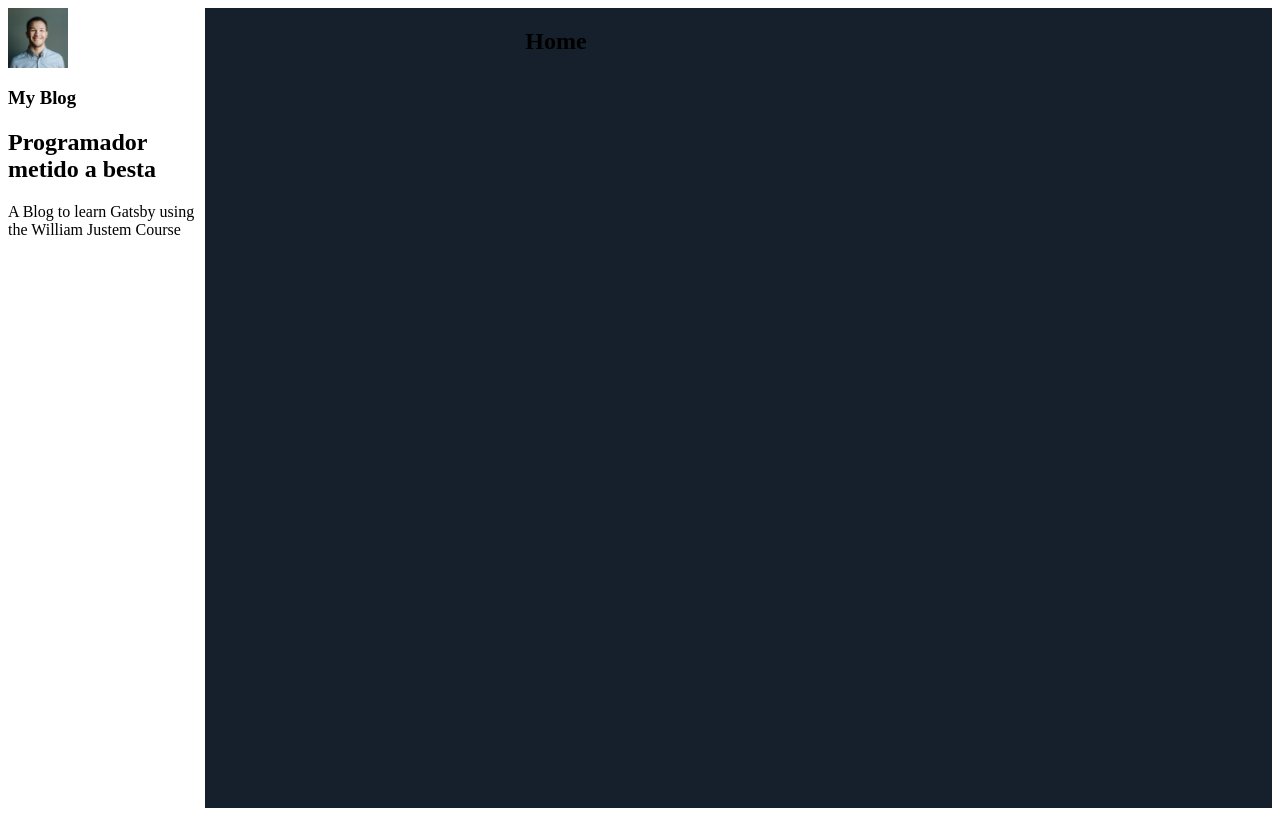
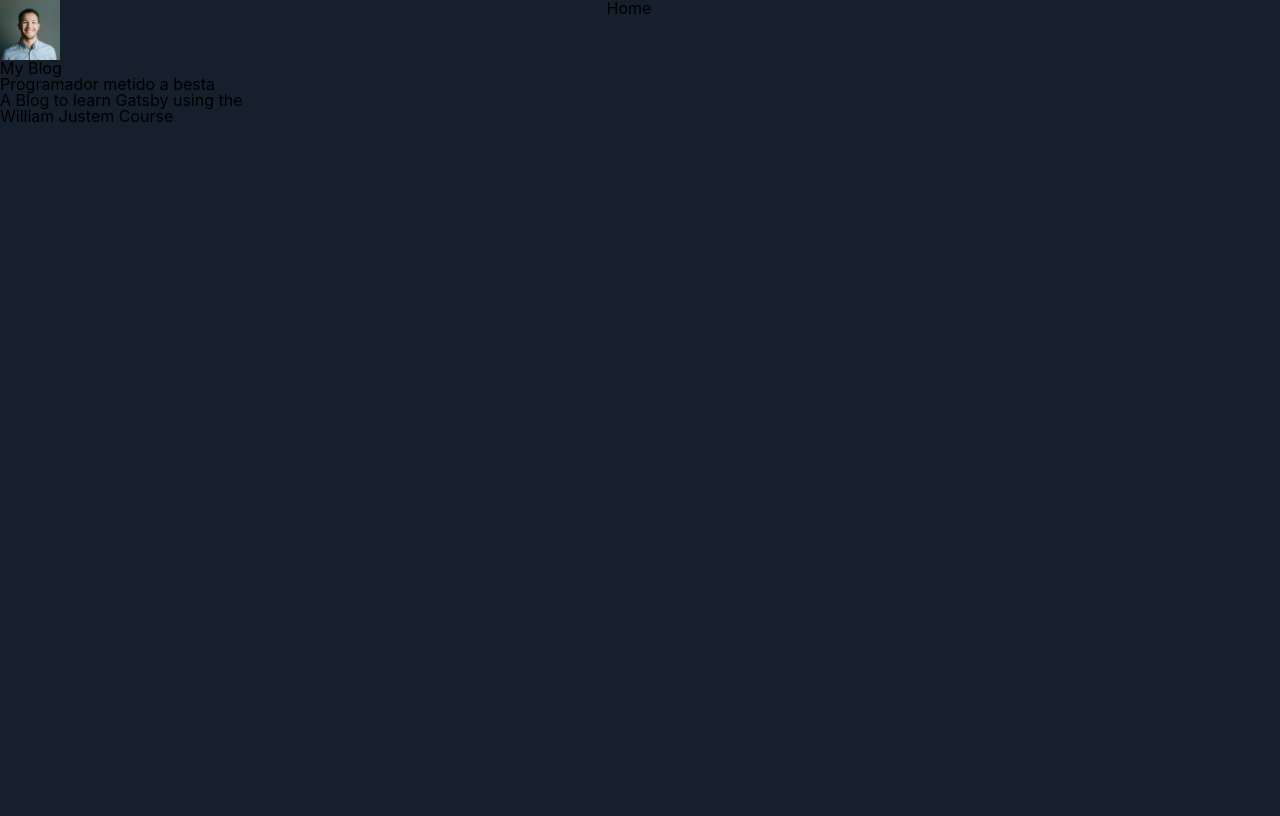
Before and after one commit to masptj/my-blog, a Gatsby site: page / in a window 1280 px wide. Built offline with nearby package versions, Linux system fonts and the light colour scheme; Gatsby itself is replaced by a stand-in of ours.

Commit message:
Configured Global Style with reset

```diff
--- a/src/components/Layout/index.js
+++ b/src/components/Layout/index.js
@@ -3,6 +3,7 @@ import PropTypes from "prop-types"
 import Profile from "../Profile"
 
 import styled from "styled-components"
+import GlobalStyles from '../../styles/global'
 
 const LayoutWrapper = styled.section`
   display: flex;
@@ -17,6 +18,7 @@ background: #16202c;
 const Layout = ({ children }) => {
   return (
     <LayoutWrapper>
+      <GlobalStyles />
       <aside>
         <Profile />
       </aside>
--- /dev/null
+++ b/src/styles/global.js
@@ -0,0 +1,66 @@
+import { createGlobalStyle } from "styled-components"
+
+const GlobalStyles = createGlobalStyle`
+/* http://meyerweb.com/eric/tools/css/reset/
+   v2.0 | 20110126
+   License: none (public domain)
+  */
+  html, body, div, span, applet, object, iframe,
+  h1, h2, h3, h4, h5, h6, p, blockquote, pre,
+  a, abbr, acronym, address, big, cite, code,
+  del, dfn, em, img, ins, kbd, q, s, samp,
+  small, strike, strong, sub, sup, tt, var,
+  b, u, i, center,
+  dl, dt, dd, ol, ul, li,
+  fieldset, form, label, legend,
+  table, caption, tbody, tfoot, thead, tr, th, td,
+  article, aside, canvas, details, embed,
+  figure, figcaption, footer, header, hgroup,
+  menu, nav, output, ruby, section, summary,
+  time, mark, audio, video {
+    margin: 0;
+    padding: 0;
+    border: 0;
+    font-size: 100%;
+    font: inherit;
+    vertical-align: baseline;
+  }
+  /* HTML5 display-role reset for older browsers */
+  article, aside, details, figcaption, figure,
+  footer, header, hgroup, menu, nav, section {
+    display: block;
+  }
+  body {
+    line-height: 1;
+  }
+  ol, ul {
+    list-style: none;
+  }
+  blockquote, q {
+    quotes: none;
+  }
+  blockquote:before, blockquote:after,
+  q:before, q:after {
+    content: '';
+    content: none;
+  }
+  table {
+    border-collapse: collapse;
+    border-spacing: 0;
+  }
+  * {
+    box-sizing: border-box;
+  }
+  body {
+    background: #16202c;
+    line-height: 1;
+    font-size: 100%;
+    font-family: -apple-system, BlinkMacSystemFont, "Segoe UI", Roboto, Helvetica, Arial, sans-serif, "Apple Color Emoji", "Segoe UI Emoji", "Segoe UI Symbol";
+  }
+  img {
+    display: block;
+  	width: 100%;
+  	height: auto;
+  }
+`
+export default GlobalStyles
```
